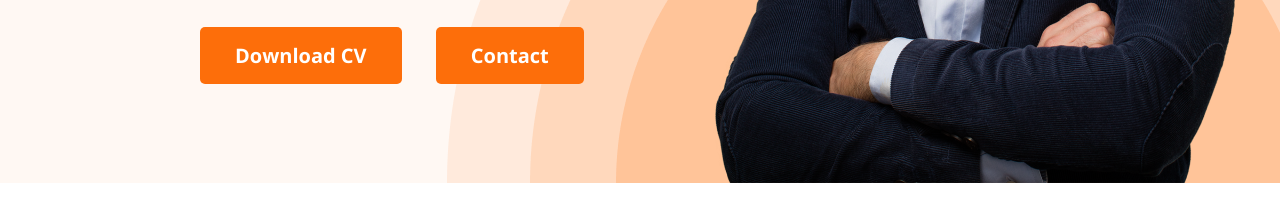
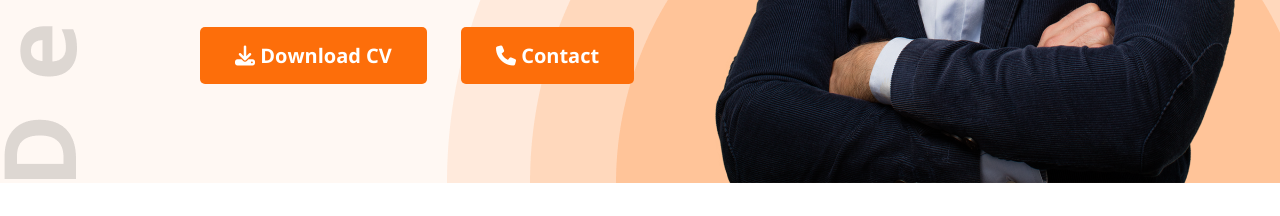
Before and after one commit to Al-Amin018555/web-developer-portfolio1, a plain HTML site: page index.html in a window 1280 px wide. Shown: the part 584-800 px from the top of the page. Drawn offline with nearby package versions, Linux system fonts and the light colour scheme.

Commit message:
added font awesome icons

```diff
--- a/index.html
+++ b/index.html
@@ -10,6 +10,7 @@
     <link rel="preconnect" href="https://fonts.gstatic.com" crossorigin>
     <link href="https://fonts.googleapis.com/css2?family=Open+Sans:wght@400;700;800&display=swap" rel="stylesheet">
     <link rel="stylesheet" href="styles/portfolio.css">
+    <script src="https://kit.fontawesome.com/56cb384cd8.js" crossorigin="anonymous"></script>
 </head>
 
 <body>
@@ -30,8 +31,8 @@
                 <p class="banner-description">Shot what able cold new see hold.Friendly as an betrayed formerly he.
                     Morning because as to society
                     behaved moments.</p>
-                <button class="btn-primary">Download CV</button>
-                <button class="btn-primary">Contact</button>
+                <button class="btn-primary"><i class="fa-solid fa-download"></i> Download CV</button>
+                <button class="btn-primary"><i class="fa-solid fa-phone"></i> Contact</button>
             </div>
             <img class="profile-pic" src="images/hardy.png" alt="hardy vhai">
         </div>
@@ -160,7 +161,7 @@
                 </div>
             </div>
             <div class="download-cv">
-                <button class="btn-primary">Download CV</button>
+                <button class="btn-primary"><i class="fa-solid fa-download"></i> Download CV</button>
             </div>
         </section>
         <!-- resume section ends here -->
--- a/styles/portfolio.css
+++ b/styles/portfolio.css
@@ -69,10 +69,11 @@ nav a {
 /* header related sytles */
 .header {
     background: #FFF8F3;
-    background-image: url('../images/header_bg.png');
+    background-image: url('../images/header_bg.png'),url('../images/developer.png');
     background-repeat: no-repeat;
-    background-position: bottom right;
+    background-position: bottom right,top left;
 }
+
 
 .banner {
     padding: 30px 30px 0px 200px;
```
